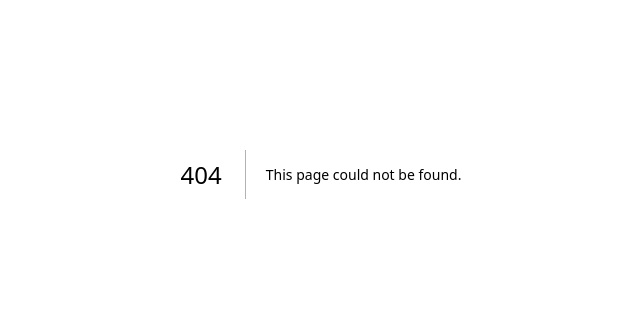
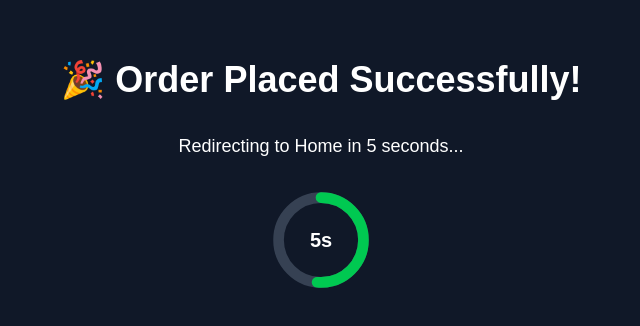
Before and after one commit to SALILMEHAN/BTP-Project-Smart-Shopping-Trolley-Sem-8, a Next.js app: page /success in a window 1280 px wide. Before the commit this address had no page. Shown: the part 226-552 px from the top of the page, without its empty margins (319-959 px from the left). Built offline with nearby package versions, Linux system fonts and the light colour scheme; no server answers.

Commit message:
ui update

```diff
--- /dev/null
+++ b/app/api/proxy2/route.js
@@ -0,0 +1,29 @@
+// app/api/proxy/route.js
+export async function GET() {
+  try {
+    const res = await fetch(
+      "https://btp-project-smart-shopping-trolley-sem-8.vercel.app/api/v1/purchase",
+      {
+        headers: {
+          "Content-Type": "application/json",
+        },
+        cache: "no-store", // Optional: avoids caching stale data
+      }
+    );
+
+    if (!res.ok) {
+      return new Response(
+        JSON.stringify({ error: "Failed to fetch from remote API" }),
+        { status: res.status }
+      );
+    }
+
+    const data = await res.json();
+    return Response.json(data);
+  } catch (err) {
+    console.error("Proxy error:", err);
+    return new Response(JSON.stringify({ error: "Internal Server Error" }), {
+      status: 500,
+    });
+  }
+}
--- a/app/checkout/components/CheckoutForm.js
+++ b/app/checkout/components/CheckoutForm.js
@@ -1,6 +1,27 @@
+"use client";
+
+import { useState } from "react";
+import { useRouter } from "next/navigation";
+
 export default function CheckoutForm() {
+  const [isLoading, setIsLoading] = useState(false);
+  const router = useRouter();
+
+  const handleSubmit = async (e) => {
+    e.preventDefault();
+    setIsLoading(true);
+
+    // Simulate order placement delay
+    setTimeout(() => {
+      router.push("/success");
+    }, 2000); // 2 seconds loader
+  };
+
   return (
-    <form className="bg-gray-800 p-6 rounded-lg shadow-lg space-y-4">
+    <form
+      className="bg-gray-800 p-6 rounded-lg shadow-lg space-y-4"
+      onSubmit={handleSubmit}
+    >
       <h2 className="text-xl font-semibold mb-2">Shipping Details</h2>
 
       <input
@@ -37,8 +58,9 @@ export default function CheckoutForm() {
       <button
         type="submit"
         className="w-full bg-blue-600 hover:bg-blue-700 transition py-2 rounded text-white font-bold"
+        disabled={isLoading}
       >
-        Place Order
+        {isLoading ? "Placing Order..." : "Place Order"}
       </button>
     </form>
   );
--- /dev/null
+++ b/app/success/page.js
@@ -0,0 +1,67 @@
+"use client";
+
+import { useEffect, useState } from "react";
+import { useRouter } from "next/navigation";
+
+export default function SuccessPage() {
+  const [secondsLeft, setSecondsLeft] = useState(10);
+  const router = useRouter();
+
+  useEffect(() => {
+    const interval = setInterval(() => {
+      setSecondsLeft((prev) => prev - 1);
+    }, 1000);
+
+    const timeout = setTimeout(() => {
+      router.push("/");
+    }, 10000);
+
+    const response = fetch("/api/proxy2");
+
+    return () => {
+      clearInterval(interval);
+      clearTimeout(timeout);
+    };
+  }, [router]);
+
+  return (
+    <div className="min-h-screen bg-gray-900 text-white flex flex-col items-center justify-center space-y-8">
+      <h1 className="text-4xl font-bold">🎉 Order Placed Successfully!</h1>
+      <p className="text-lg">Redirecting to Home in {secondsLeft} seconds...</p>
+
+      {/* Ring loader */}
+      <div className="relative w-24 h-24">
+        <svg
+          className="w-full h-full transform" // Rotate to start from top
+          viewBox="0 0 36 36"
+        >
+          <path
+            className="text-gray-700"
+            stroke="currentColor"
+            strokeWidth="4"
+            fill="none"
+            d="M18 2.0845
+       a 15.9155 15.9155 0 0 1 0 31.831
+       a 15.9155 15.9155 0 0 1 0 -31.831"
+          />
+          <path
+            className="text-green-500 transition-all duration-1000"
+            stroke="currentColor"
+            strokeWidth="4"
+            fill="none"
+            strokeLinecap="round"
+            d="M18 2.0845
+       a 15.9155 15.9155 0 0 1 0 31.831
+       a 15.9155 15.9155 0 0 1 0 -31.831"
+            strokeDasharray="100"
+            strokeDashoffset={`${(10 - secondsLeft) * 10}`}
+          />
+        </svg>
+
+        <div className="absolute inset-0 flex items-center justify-center text-xl font-bold">
+          {secondsLeft}s
+        </div>
+      </div>
+    </div>
+  );
+}
```
